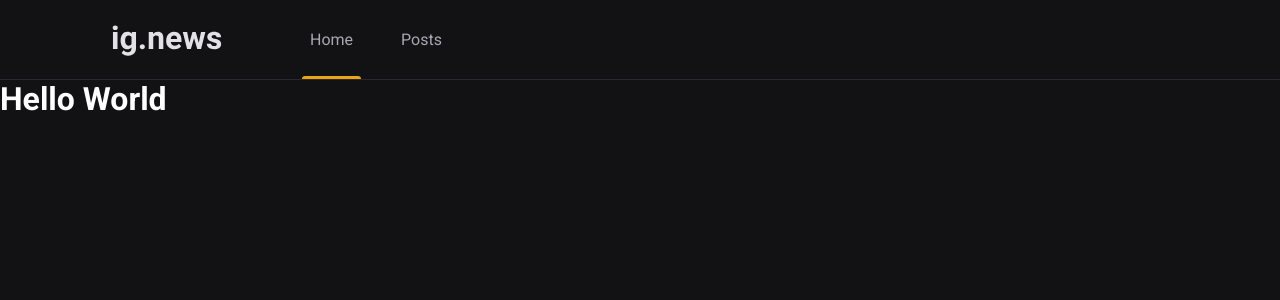
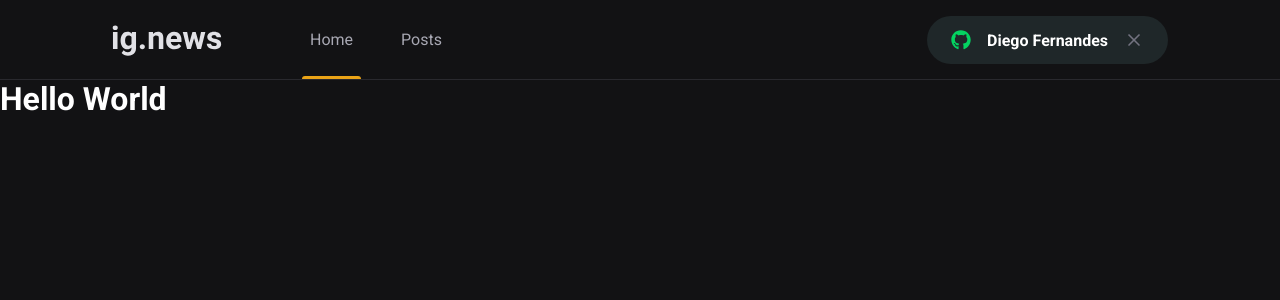
Before and after one commit to Kyrllan/ignews, a Next.js app: page / in a window 1280 px wide. Shown: the top 300 px of the page. Built offline with nearby package versions, Linux system fonts and the light colour scheme.

Commit message:
created signIn button

```diff
--- a/src/components/Header/index.tsx
+++ b/src/components/Header/index.tsx
@@ -1,3 +1,4 @@
+import { SignInButton } from '../SigInButton';
 import styles from './styles.module.scss';
 
 export function Header() {
@@ -9,6 +10,7 @@ export function Header() {
           <a className={styles.active}>Home</a>
           <a>Posts</a>
         </nav>
+        <SignInButton />
       </div>
     </header>
   );
--- a/src/components/Header/styles.module.scss
+++ b/src/components/Header/styles.module.scss
@@ -51,4 +51,8 @@
       }
     }
   }
+
+  button {
+    margin-left: auto;
+  }
 }
--- /dev/null
+++ b/src/components/SigInButton/index.tsx
@@ -0,0 +1,20 @@
+import {FaGithub} from 'react-icons/fa';
+import {FiX} from 'react-icons/fi';
+import styles from './styles.module.scss';
+
+export function SignInButton() {
+  const isUserLoggedIn = true;
+
+  return isUserLoggedIn ? (
+    <button type="button" className={styles.signInButton}>
+      <FaGithub color="#04d361" />
+      Diego Fernandes
+      <FiX color="#737380" className={styles.closeIcon} />
+    </button>
+  ) : (
+    <button type="button" className={styles.signInButton}>
+      <FaGithub color="#eba417" />
+      Sign in with Github
+    </button>
+  );
+}
--- /dev/null
+++ b/src/components/SigInButton/styles.module.scss
@@ -0,0 +1,35 @@
+.signInButton{
+  height: 3rem;
+  border-radius: 3rem;
+  background: var(--gray-850);
+  border: 0;
+  padding: 0 1.5rem;
+
+  display: flex;
+  align-items: center;
+  justify-content: center;
+
+  color: var(--white);
+  font-weight: bold;
+
+
+  svg {
+    width: 20px;
+    height: 20px;
+  }
+
+  svg:first-child{
+    margin-right: 1rem;
+  }
+
+  svg.closeIcon{
+    margin-left: 1rem;
+  }
+
+  transition: filter 0.2s;
+
+  &:hover {
+    filter: brightness(0.8);
+  }
+
+}
--- a/src/pages/_document.tsx
+++ b/src/pages/_document.tsx
@@ -6,7 +6,7 @@ export default class MyDocument extends Document {
       <Html>
         <Head>
           <link rel="preconnect" href="https://fonts.googleapis.com" />
-          <link rel="preconnect" href="https://fonts.gstatic.com" crossorigin />
+          <link rel="preconnect" href="https://fonts.gstatic.com" />
           <link href="https://fonts.googleapis.com/css2?family=Epilogue:wght@400;500;600;700;900&family=Roboto:wght@400;700;900&display=swap" rel="stylesheet" />
           <link rel="shortcut icon" href="/favicon.png" type='image/png' />
         </Head>
--- a/src/styles/global.scss
+++ b/src/styles/global.scss
@@ -10,6 +10,7 @@
   --gray-100: #e1e1e6;
   --gray-300: #a8a8b3;
   --gray-800: #29292e;
+  --gray-850: #1f2729;
   --gray-900: #121214;
 
   --cyan-500: #61dafb;
```
